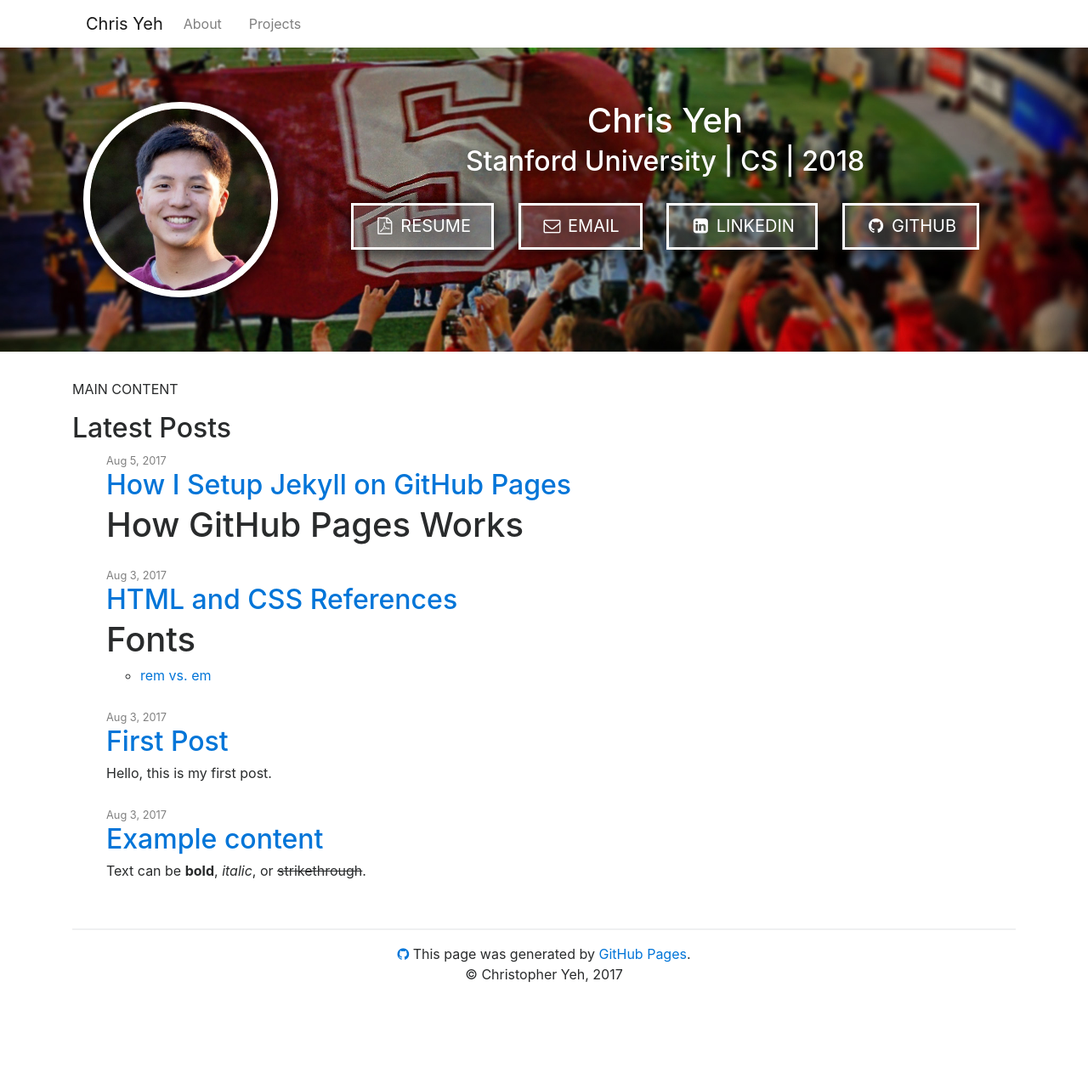
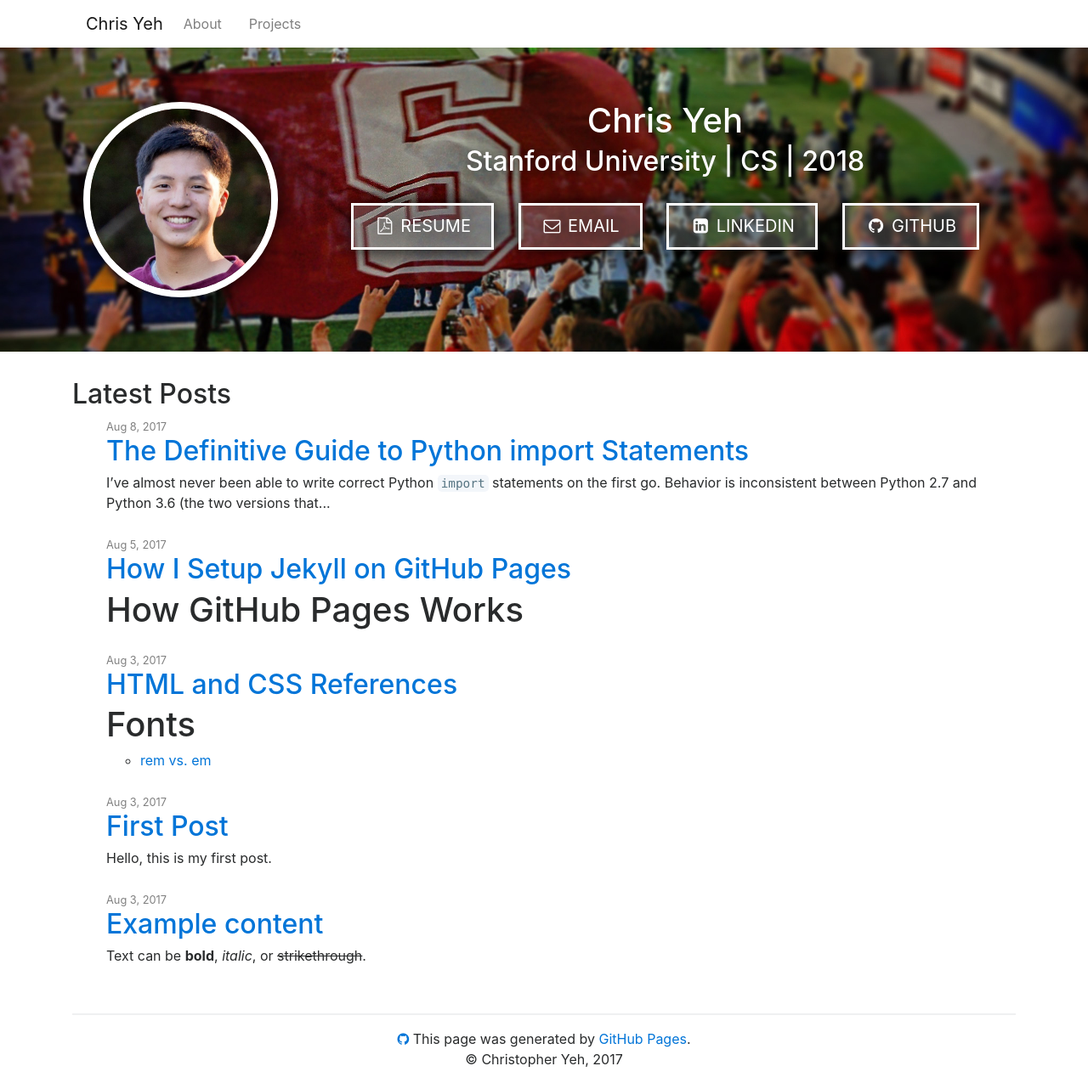
Before and after one commit to chrisyeh96/chrisyeh96.github.io, a Jekyll site: the page built from index.md, in a window 1280 px wide. Shown: the whole page at 85% size. Built offline with Jekyll 4.4.1, drawn with Linux system fonts in a browser that asks for light colours; nearby versions of some CDN libraries; before the commit the page ends 1175 px from its top, so only the background shows below that; some of the changed lines change nothing that is shown.

Commit message:
New post: The Definite Guide to Python Import Statements

````diff
--- /dev/null
+++ b/_posts/2017-08-08-definitive-guide-python-imports.md
@@ -0,0 +1,370 @@
+---
+title: The Definitive Guide to Python import Statements
+layout: default
+use_code: true
+---
+
+I've almost never been able to write correct Python `import` statements on the first go. Behavior is inconsistent between Python 2.7 and Python 3.6 (the two versions that I test here), and there is no single method for guaranteeing that imports will always work. This post is my dive into how to resolve common importing problems. Unless otherwise stated, all examples here work with both Python 2.7 and 3.6.
+
+
+# Summary / Key Points
+
+- `import` statements search through the list of paths in `sys.path`
+- `sys.path` always includes the path of the script invoked on the command line and is agnostic to the working directory on the command line.
+- importing a package is conceptually the same as importing that package's `__init__.py` file
+
+
+# Basic Definitions
+
+- **module**: any `*.py` file. Its name is the file name.
+- **package**: any folder containing a file named `__init__.py` in it. Its name is the name of the folder.
+    - in Python 3.3 and above, any folder (even without a `__init__.py` file) is considered a package
+- **object**: in Python, almost everything is an object - functions, classes, variables, etc.
+
+
+# Example Directory Structure
+
+```
+test/                      # root folder
+    packA/                 # package packA
+        subA/              # subpackage subA
+            __init__.py
+            sa1.py
+            sa2.py
+        __init__.py
+        a1.py
+        a2.py
+    packB/                 # package packB (implicit namespace package)
+        b1.py
+        b2.py
+    math.py
+    other.py
+    start.py
+```
+
+Note that we do not place a `__init__.py` file in our root `test/` folder.
+
+# What is an `import`?
+
+When a module is imported, Python runs all of the code in the module file. When a package is imported, Python runs all of the code in the package's `__init__.py` file, if such a file exists. All of the objects defined in the module or the package's `__init__.py` file are made available to the importer.
+
+
+# Basics of the Python `import` and `sys.path`
+
+According to Python documentation, here is how an `import` statement searches for the correct module or package to import:
+
+> When a module named `spam` is imported, the interpreter first searches for a built-in module with that name. If not found, it then searches for a file named `spam.py` in a list of directories given by the variable `sys.path`. `sys.path` is initialized from these locations:
+> - The directory containing the input script (or the current directory when no file is specified).
+> - PYTHONPATH (a list of directory names, with the same syntax as the shell variable PATH).
+> - The installation-dependent default.
+>
+> *Source: Python [2](https://docs.python.org/2/tutorial/modules.html#the-module-search-path) and [3](https://docs.python.org/3/tutorial/modules.html#the-module-search-path)*
+
+Technically, this explanation is incomplete. The interpreter will not only look for a *file* (i.e. module) named `spam.py`, it will also look for a *folder* (i.e. package) named `spam`.
+
+Also, **Python imports are case-sensitive.** `import Spam` is not the same as `import spam`.
+
+The Python documentation goes on to mention the following:
+
+> The directory containing the script being run is placed at the beginning of the search path, ahead of the standard library path. This means that scripts in that directory will be loaded instead of modules of the same name in the library directory.
+
+This seems to be a mistake. For example, calling `import math` in `start.py` will import the standard `math` module, NOT my own `math.py` file in the same directory.
+
+## More on `sys.path`
+
+To see what is in `sys.path`, run the following in the interpreter or as a script:
+```python
+import sys
+print(sys.path)
+```
+
+Python's documentation for `sys.path` describes it as...
+
+> A list of strings that specifies the search path for modules. Initialized from the environment variable `PYTHONPATH`, plus an installation-dependent default.
+>
+> As initialized upon program startup, the first item of this list, `path[0]`, is the directory containing the script that was used to invoke the Python interpreter. If the script directory is not available (e.g. if the interpreter is invoked interactively or if the script is read from standard input), `path[0]` is the empty string, which directs Python to search modules in the current directory first. Notice that the script directory is inserted before the entries inserted as a result of `PYTHONPATH`.
+>
+> *Source: Python [2](https://docs.python.org/2/library/sys.html#sys.path) and [3](https://docs.python.org/3/library/sys.html#sys.path)*
+
+The documentation for Python's command line interface adds the following about running scripts from the command line. Specifically, when running `python <script>.py`, then...
+
+> If the script name refers directly to a Python file, the directory containing that file is added to the start of sys.path, and the file is executed as the __main__ module.
+>
+> *Source: Python [2](https://docs.python.org/2/using/cmdline.html) and [3](https://docs.python.org/3/using/cmdline.html)*
+
+Let's recap the order in which Python searches for modules to import:
+1. modules in the Python Standard Library (e.g. `math`, `os`)
+2. modules or packages in a directory specified by `sys.path`:
+    1. If the Python interpreter is run interactively:
+        - `sys.path[0]` is the empty string `''`. This tells Python to search the current working directory from which you launched the interpreter, i.e. the output of `pwd` on Unix systems.
+
+       If we run a script with `python <script>.py`:
+       - `sys.path[0]` is the path to `<script>.py`
+    2. directories in the `PYTHONPATH` environment variable
+    3. default `sys.path` locations
+
+Note that **when running a Python script, `sys.path` doesn't care what your current "working directory" is. It only cares about the path to the script**. For example, if my shell is currently at the `test/` folder and I run `python ./packA/subA/subA1.py`, then `sys.path` includes `test/packA/subA/` but NOT `test/`.
+
+Additionally, `sys.path` is shared across all imported modules. For example, suppose we call `python start.py`. Let `start.py` import `packA.a1`, and let `a1.py` print out `sys.path`. Then `sys.path` will include `test/` (the path to `start.py`), but NOT `test/packA/` (the path to `a1.py`). What this means is that `a1.py` can call `import other` since `other.py` is a file in `test/`.
+
+
+# All about `__init__.py`
+
+An `__init__.py` file has 2 functions.
+1. convert a folder of scripts into an importable package of modules (before Python 3.3)
+2. run package initialization code
+
+## Converting a folder of scripts into an importable package of modules
+
+In order to import a module or package from a directory that is not in the same directory as the script we are writing (or the directory from which we run the Python interactive interpreter), that module needs to be in a package.
+
+As defined above, any directory with a file named `__init__.py` is a Python package. This file can be empty. For example, when running Python 2.7, `start.py` can import the package `packA` but not `packB` because there is no `__init__.py` file in the `test/packB/` directory.
+
+This does NOT apply to Python 3.3 and above, thanks to the adoption of implicit namespace packages. Basically, Python 3.3+ treats all folders as packages, so empty `__init__.py` files are no longer necessary and can be omitted.
+
+For example, `packB` is a namespace package because it doesn't have a `__init__.py` file in the folder. If we start a Python 3.6 interactive interpreter in the `test/` directory, then we get the following output:
+
+```python
+>>> import packB
+>>> packB
+<module 'packB' (namespace)>
+```
+
+*Sources*
+1. [What is __init__.py for?](https://stackoverflow.com/q/448271)
+2. [PEP 420: Implicit Namespace Packages](https://www.python.org/dev/peps/pep-0420/)
+
+## Running package initialization code
+
+The first time that a package or one of its modules is imported, Python will execute the `__init__.py` file in the root folder of the package if the file exists. All objects and functions defined in `__init__.py` are considered part of the package namespace.
+
+Consider the following example.
+
+`test/packA/a1.py`
+```python
+def a1_func():
+    print("running a1_func()")
+```
+
+`test/packA/__init__.py`
+```python
+# this import makes a1_func directly accessible from packA1.a1_func
+from packA.a1 import a1_func
+
+def packA_func():
+    print("running packA_func()")
+```
+
+`test/start.py`
+```python
+import packA  # "import packA.a1" will work just the same
+
+packA.packA_func()
+packA.a1_func()
+packA.a1.a1_func()
+```
+
+output of running `python start.py`:
+```
+running packA_func()
+running a1_func()
+running a1_func()
+```
+
+*Note: if `a1.py` calls `import a2` and we run `python a1.py`, then `test/packA/__init__.py` will NOT be called, even though it seems like `a2` is part of the `packA` package. This is because when Python runs a script (in this case `a1.py`), its containing folder is not considered a package.
+
+# Using Objects from the Imported Module or Package
+
+There are 4 different syntaxes for writing import statements.
+1. `import <package>`
+2. `import <module>`
+3. `from <package> import <module or subpackage or object>`
+4. `from <module> import <object>`
+
+Let `X` be whatever name comes after `import`.
+- If `X` is the name of a module or package, then to use objects defined in `X`, you have to write `X.object`.
+- If `X` is a variable name, then it can be used directly.
+- If `X` is a function name, then it can be invoked with `X()`
+
+Optionally, `as Y` can be added after any `import X` statement: `import X as Y`. This renames `X` to `Y` within the script. Note that the name `X` itself is no longer valid. A common example is `import numpy as np`.
+
+The argument to the `import` function can be a single name, or a list of multiple names. Each of these names can be optionally renamed via `as`. For example, this is would be a valid import statement in `start.py`: `import packA as pA, packA.a1, packA.subA.sa1 as sa1`
+
+Example: `start.py` needs to import the `helloWorld()` function in `sa1.py`
+- Solution 1: `from packA.subA.sa1 import helloWorld`
+    - we can call the function directly by name: `x = helloWorld()`
+- Solution 2: `from packA.subA import sa1` or equivalently `import packA.subA.sa1 as sa1`
+    - we have to prefix the function name with the name of the module: `x = sa1.helloWorld()`
+    - This is sometimes preferred over Solution 1 in order to make it explicit that we are calling the `helloWorld` function from the `sa1` module.
+- Solution 3: `import packA.subA.sa1`.
+    - we need to use the full path: `x = packA.subA.sa1.helloWorld()`
+
+## Use `dir()` to examine the contents of an imported module
+
+After importing a module, use the `dir()` function to get a list of accessible names from the module. For example, suppose I import `sa1`. If `sa1.py` defines a `helloWorld()` function, then `dir(sa1)` would include `helloWorld`.
+
+```python
+>>> from packA.subA import sa1
+>>> dir(sa1)
+['__builtins__', '__cached__', '__doc__', '__file__', '__loader__', '__name__', '__package__', '__spec__', 'helloWorld']
+```
+
+## Importing Packages
+
+Importing a package is conceptually equivalent to importing the package's `__init__.py` file as a module. Indeed, this is what Python treats the package as:
+
+```python
+>>> import packA
+>>> packA
+<module 'packA' from 'packA\__init__.py'>
+```
+
+Only objects declared in the imported package's `__init__.py` are accessible to the importer. For example, since `packB` lacks a `__init__.py` file, calling `import packB` (in Python 3.3+) has very little use because no objects in the `packB` package are made available. A subsequent call to `packB.b1` would fail because it has not been imported yet.
+
+
+# Absolute vs. Relative Import
+
+An **absolute import** uses the full path (starting from the project's root folder) to the desired module to import.
+
+A **relative import** uses the relative path (starting from the path of the current module) to the desired desired module to import. There are two types of relative imports:
+- an *explicit* relative import follows the format `from .<module/package> import X`, where `<module/package>` is prefixed by dots `.` that indicate how many directories upwards to traverse. A single dot `.` corresponds to the current directory; two dots `..` indicate one folder up; etc.
+- an *implicit* relative import is written as if the current directoy is part of `sys.path`. **Implicit relative imports are only supported in Python 2. They are NOT SUPPORTED IN PYTHON 3.**
+
+The Python documentation says the following about Python 3's handling of relative imports:
+> The only acceptable syntax for relative imports is from .[module] import name. All import forms not starting with . are interpreted as absolute imports.
+>
+> Source: [What's New in Python 3.0](https://docs.python.org/3.0/whatsnew/3.0.html)
+
+For example, suppose we are running `start.py` which imports `a1` which in turn imports `other`, `a2`, and `sa1`. Then the import statements in `a1.py` would look as follows:
+- absolute imports:
+    ```python
+    import other
+    import packA.a2
+    import packA.subA.sa1
+    ```
+- explicit relative imports:
+    ```python
+    import other
+    from . import a2
+    from .subA import sa1
+    ```
+- implicit relative imports (NOT SUPPORTED IN PYTHON 3):
+    ```python
+    import other
+    import a2
+    import subA.sa1
+    ```
+
+Note that for relative imports, the dots `.` can go up only up to (but not including) the directory containing the script run from the command line. Thus, `from .. import other` is invalid in `a1.py`. Doing so results in the error `ValueError: attempted relative import beyond top-level package`.
+
+In general, absolute imports are preferred over relative imports. They avoid the confusion between explicit vs. implicit relative imports. In addition, any script that uses explicit relative imports cannot be run directly:
+
+> Note that relative imports are based on the name of the current module. Since the name of the main module is always "__main__", modules intended for use as the main module of a Python application must always use absolute imports.
+>
+> *Source: Python [2](https://docs.python.org/2/tutorial/modules.html#intra-package-references) and [3](https://docs.python.org/3/tutorial/modules.html#intra-package-references)*
+
+*Sources*
+- [How to accomplish relative import in python](https://stackoverflow.com/q/4655526)
+- [Changes in import statement python3](https://stackoverflow.com/q/12172791)
+
+# Case Examples
+
+## Case 1: `sys.path` is known ahead of time
+
+If you only ever call `python start.py` or `python other.py`, then it is very easy to set up the imports for all of the modules. In this case, `sys.path` will alwasy include `test/` in its search path. Therefore, all of the import statements can be written relative to the `test/` folder.
+
+Ex: a file in the `test` project needs to import the `helloWorld()` function in `sa1.py`
+- Solution: `from packA.subA.sa1 import helloWorld` (or any of the other equivalent import syntaxes demonstrated above)
+
+## Case 2: `sys.path` could change
+
+Often, we want to be flexible in how we use a Python script, whether run directly on the command line or imported as a module into another script. As shown below, this is where we run into problems, especially on Python 3.
+
+**Example**: Suppose `start.py` needs to import `a2` which needs to import `sa2`. Assume that `start.py` is always run directly, never imported. We also want to be able to run `a2` on its own.
+
+*Seems easy enough, right? After all, we just need 2 import statements total: 1 in `start.py` and another in `a2.py`.*
+
+**Problem**: This is clearly a case where `sys.path` changes. When we run `start.py`, `sys.path` contains `test/`. When we run `a2.py`, `sys.path` contains `test/packA/`.
+
+The import statement in `start.py` is easy. Since `start.py` it is always run directly and never imported, we know that `test/` will always be in `sys.path` when it is run. Then importing `a2` is simply `import packA.a2`.
+
+The import statement in `a2.py` is trickier. When we run `start.py` directly, `sys.path` contains `test/`, so `a2.py` should call `from packA.subA import sa2`. However, if we instead run `a2.py` directly, then `sys.path` contains `test/packA/`. Now the import would fail because `packA` is not a folder inside `test/packA/`.
+
+Instead, we could try `from subA import sa2`. This corrects the problem when we run `a2.py` directly. But now we have a problem when we run `start.py` directly. Under Python 3, this fails because `subA` is not in `sys.path`. (This is OK in Python 2, thanks to its support for implicit relative imports.)
+
+Let's summarize our findings about the import statement in `a2.py`:
+
+| Run        | `from packA.subA import sa2`        | `from subA import sa2` |
+| -- | -- | -- |
+| `start.py` | OK                                  | Py2 OK, Py3 fail (`subA` not in `test/`) |
+| `a2.py`    | fail (`packA` not in `test/packA/`) | OK |
+
+For completeness sake, I also tried using relative imports: `from .subA import sa2`. This matches the result of `from packA.subA import sa2`.
+
+**Solutions (Workarounds)**: I am unaware of a clean solution to this problem. Here are some workarounds:
+
+1. Use absolute imports rooted at the `test/` directory (i.e. middle column in the table above). This guarantees that running `start.py` directly will always work. In order to run `a2.py` directly, run it as an imported module instead of as a script:
+    1. change directories to `test/` in the console
+    2. `python -m packA.a2`
+
+2. Use absolute imports rooted at the `test/` directory (i.e. middle column in the table above). This guarantees that running `start.py` directly will always work. In order to run `a2.py` directly, we can modify `sys.path` in `a2.py` to include `test/packA/`, before `sa2` is imported.
+    ```python
+    import os, sys
+    sys.path.append(os.path.dirname(os.path.dirname(os.path.realpath(__file__))))
+
+    # now this works, even when a2.py is run directly
+    from packA.subA import sa2
+    ```
+
+    NOTE: This method usually works. However, under some Python installations, the `__file__` variable might not be correct. In this case, we would need to use the Python built-in `inspect` package. See [this StackOverflow answer](https://stackoverflow.com/a/11158224) for instructions.
+
+3. Only use Python 2, and use implicit relative imports (i.e. the right column in the table above)
+
+4. Use absolute imports rooted at the `test/` directory, and add `test/` to the `PYTHONPATH` environment variable.
+    - This solution is not portable, so I recommend against it.
+    - instructions here: [Permanently add a directory to PYTHONPATH](https://stackoverflow.com/q/3402168)
+
+## Case 3: `sys.path` could change (take 2)
+
+A harder problem to deal with is the following example. Suppose `a2.py` never needs to be run directly, but it is imported by both `start.py` and `a1.py` which are run directly.
+
+In this case, using *Solution 1* described above won't work. However, the other solutions are still valid.
+
+## Case 4: Importing from Parent Directory
+
+If we do not modify `PYTHONPATH` and avoid modifying `sys.path` programmtically, then the following is a major limitation of Python imports:
+
+**When running a script directly, it is impossible to import anything from its parent directory.**
+
+For example, if I were to run `python sa1.py`, then it is impossible for`sa1.py` to import anything from `a1.py` without resorting to a `PYTHONPATH` or `sys.path` workaround.
+
+At first, it may seem that relative imports (e.g. `from .. import a1`) could work around this limitation. However, the script that is being run (in this case `sa1.py`) is considered the "top-level module." Attempting to import anything from a folder above this script results in this error: `ValueError: attempted relative import beyond top-level package`.
+
+My approach is to avoid writing scripts that have to import from the parent directory. In cases where this must happen, the preferred workaround is to modify `sys.path`.
+
+
+# Python 2 vs. Python 3
+
+The most important differences between how Python 2 and Python 3 treat `import` statements have been documented above. They are re-stated again here, along with some other less important differences.
+
+1. Python 2 supports implicit relative imports. Python 3 does not.
+2. Python 2 requires `__init__.py` files inside a folder in order for the folder to be considered a package and made importable. In Python 3.3 and above, thanks to its support of implicit namespace packages, all folders are packages regardless of the presence of a `__init__.py` file.
+3. In Python 2, one could write `from <module> import *` within a function. In Python 3, the `from <module> import *` syntax is only allowed at the module level, no longer inside functions.
+
+Sources:
+- [Changes in import statement python3](https://stackoverflow.com/q/12172791)
+- [Python 2 modules documentation](https://docs.python.org/2/tutorial/modules.html#intra-package-references)
+- [Python 3 modules documentation](https://docs.python.org/3/tutorial/modules.html#intra-package-references)
+- [What's New in Python 3.0](https://docs.python.org/3.0/whatsnew/3.0.html)
+
+
+# Miscellaneous topics and readings not covered here, but worth exploring
+
+- using `__all__` variable in `__init__.py` for specifying what gets imported by `from <module> import *`
+    - documentation for Python [2](https://docs.python.org/2.7/tutorial/modules.html#importing-from-a-package) and [3](https://docs.python.org/3/tutorial/modules.html#importing-from-a-package)
+- using `if __name__ == '__main__'` to check if a script is imported or run directly
+    - documentation for Python [2](https://docs.python.org/2.7/library/__main__.html) and [3](https://docs.python.org/3/library/__main__.html)
+- installing a project as a package (in developer mode) with `pip install -e <project>` to add the project root directory to `sys.path`
+    - [How to run tests without installing package?](https://stackoverflow.com/q/23984973)
+- `from <module> import *` does not import names from `<module>` that begin with an underscore `_`
+    - documentation for Python [2](https://docs.python.org/2/tutorial/modules.html#more-on-modules) and [3](https://docs.python.org/3/tutorial/modules.html#more-on-modules)
--- a/index.md
+++ b/index.md
@@ -1,5 +1,3 @@
 ---
 layout: home
 ---
-
-MAIN CONTENT
````
